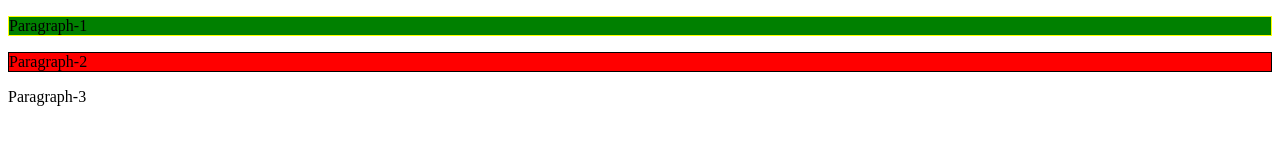
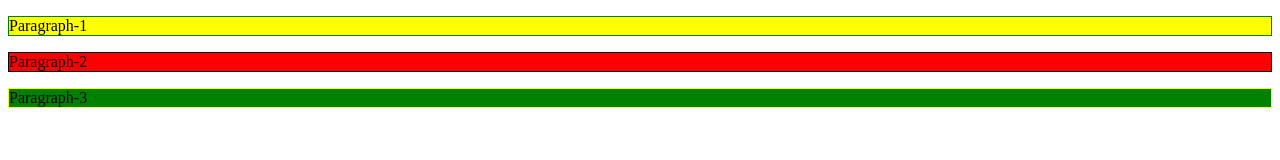
Before and after one commit to acciojob/id-color-ashutoshparve, a website: page main.html in a window 1280 px wide. Drawn offline with Linux system fonts and the light colour scheme.

Commit message:
created a submission

```diff
--- a/styles.css
+++ b/styles.css
@@ -9,7 +9,7 @@
 	border: 1px solid black;
 }
 
-#yellow{
+#green{
 	background-color:green;
 	border: 1px solid yellow;
 }
```
